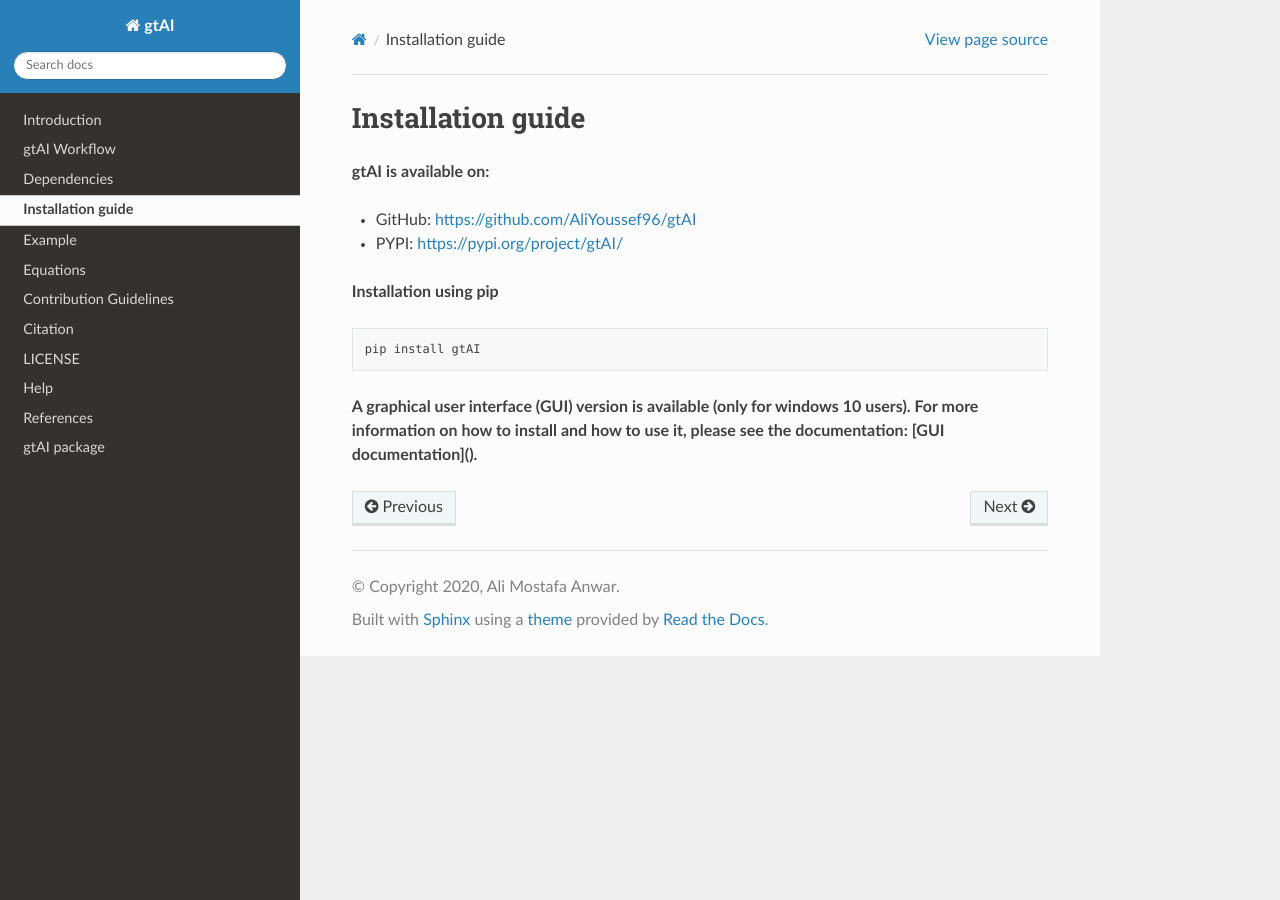
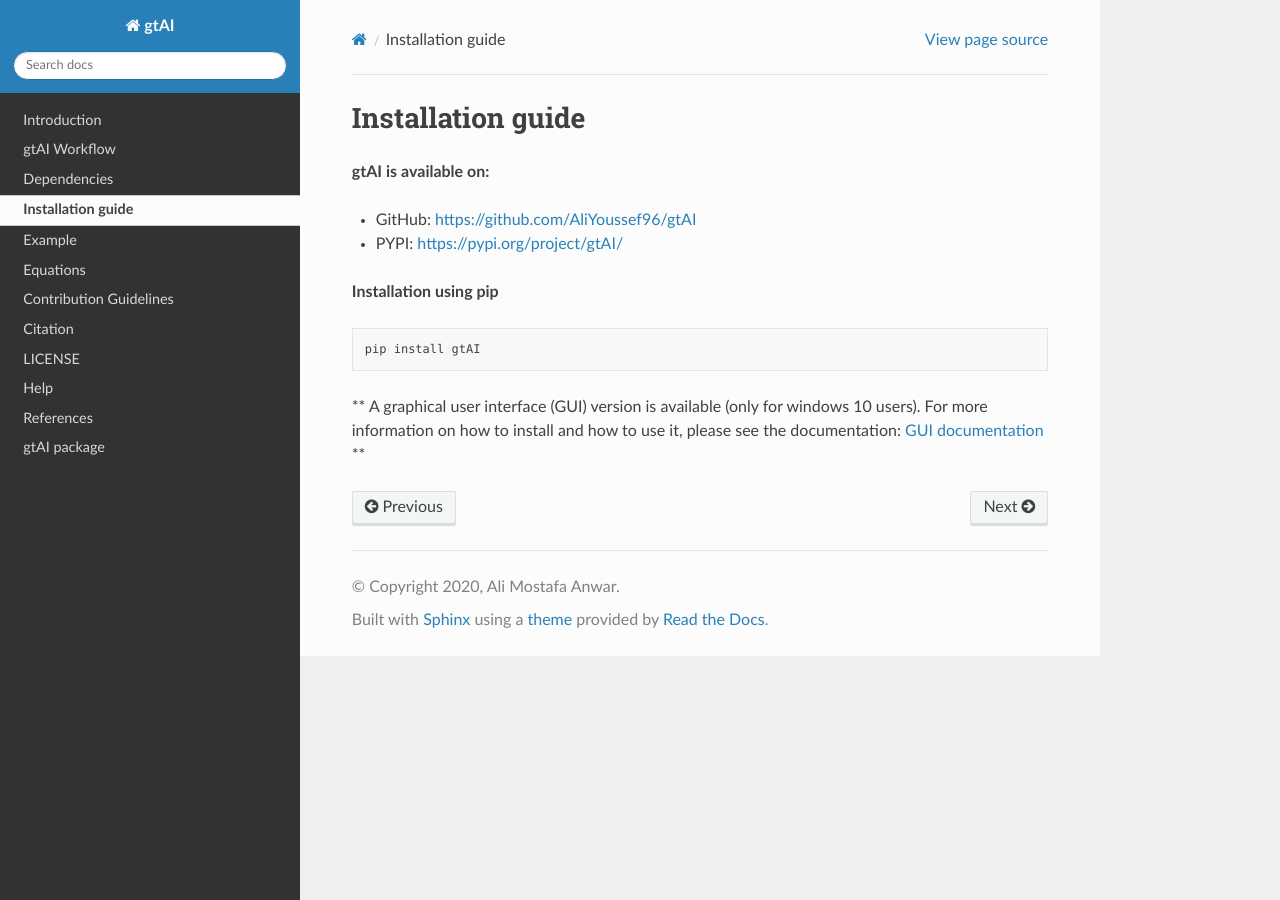
Before and after one commit to AliYoussef96/gtAI, a Sphinx documentation site: the page built from docs/Installation.rst, in a window 1280 px wide. Built offline with Sphinx 7.4.7 and the Read the Docs theme 2.0.0, drawn with Linux system fonts in a browser that asks for light colours; part of the change alters nothing that is shown.

```diff
--- a/docs/Installation.rst
+++ b/docs/Installation.rst
@@ -14,5 +14,5 @@ Installation guide
 
 	pip install gtAI
 
-**A graphical user interface (GUI) version is available (only for windows 10 users).
-For more information on how to install and how to use it, please see the documentation: [GUI documentation]().**
+** A graphical user interface (GUI) version is available (only for windows 10 users).
+For more information on how to install and how to use it, please see the documentation: `GUI documentation <https://github.com/AliYoussef96/gtAI/edit/master/docs/Installation.rst>`_  **
```
